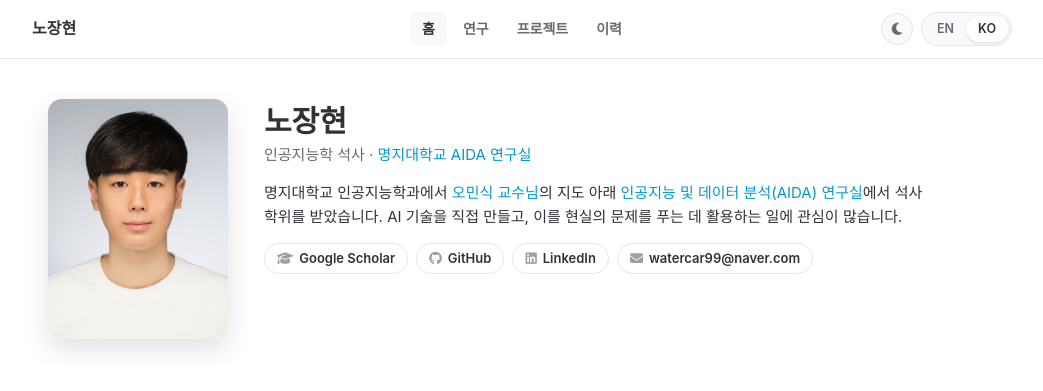
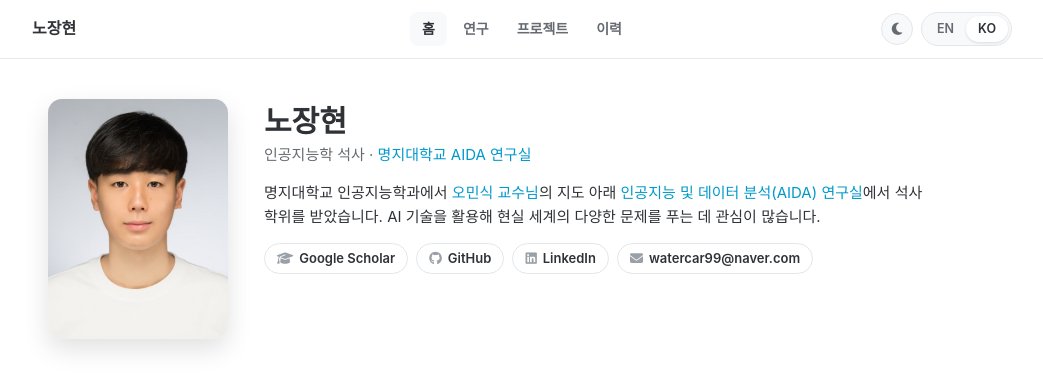
Before and after one commit to janghyunnoh/janghyunnoh.github.io, a Jekyll site: the page built from ko/index.md, in a window 1280 px wide and 1375 px high. Shown: the top 391 px of the window, without its empty margins (118-1161 px from the left). Built offline with Jekyll 4.4.1, drawn with Linux system fonts in a browser that asks for light colours.

Commit message:
About (KO): user's preferred interest sentence
Co-Authored-By: Claude Opus 5.5 <noreply@anthropic.com>
Claude-Session: https://claude.ai/code/session_01KSQJoZP1auZdYkoBxWPSet

```diff
--- a/_data/profile.yml
+++ b/_data/profile.yml
@@ -31,4 +31,4 @@ about: >-
 about_ko: >-
   명지대학교 인공지능학과에서 <a href="https://minsik-bioinfo.github.io/online-cv/">오민식 교수님</a>의 지도 아래
   <a href="https://ailab-mju.github.io/">인공지능 및 데이터 분석(AIDA) 연구실</a>에서 석사 학위를 받았습니다.
-  AI 기술을 직접 만들고, 이를 현실의 문제를 푸는 데 활용하는 일에 관심이 많습니다.
+  AI 기술을 활용해 현실 세계의 다양한 문제를 푸는 데 관심이 많습니다.
```
